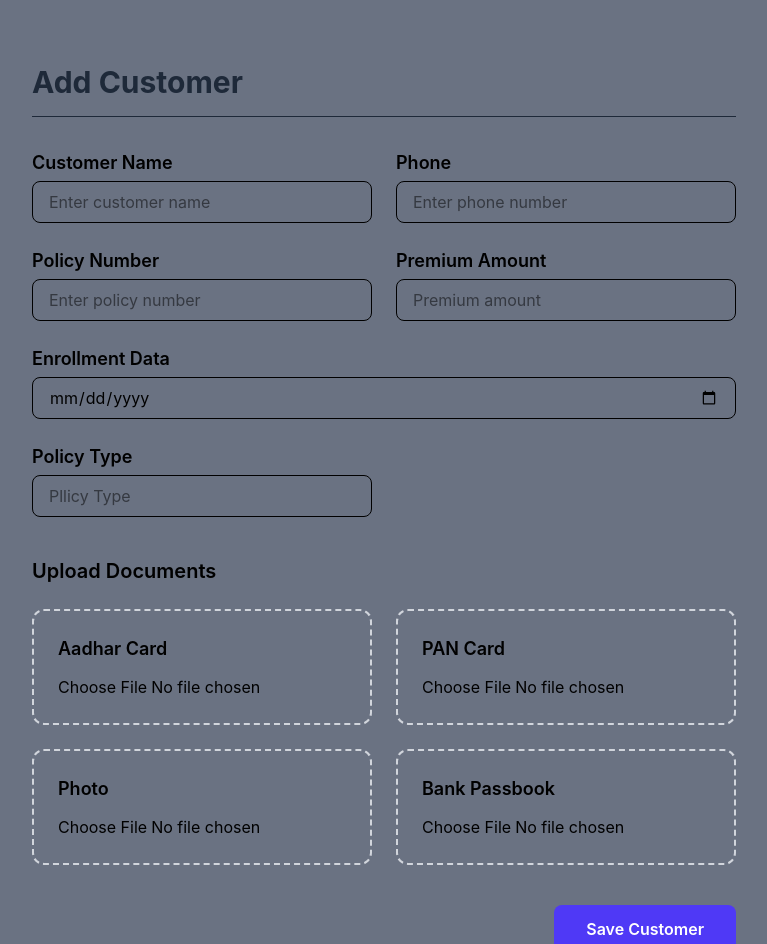
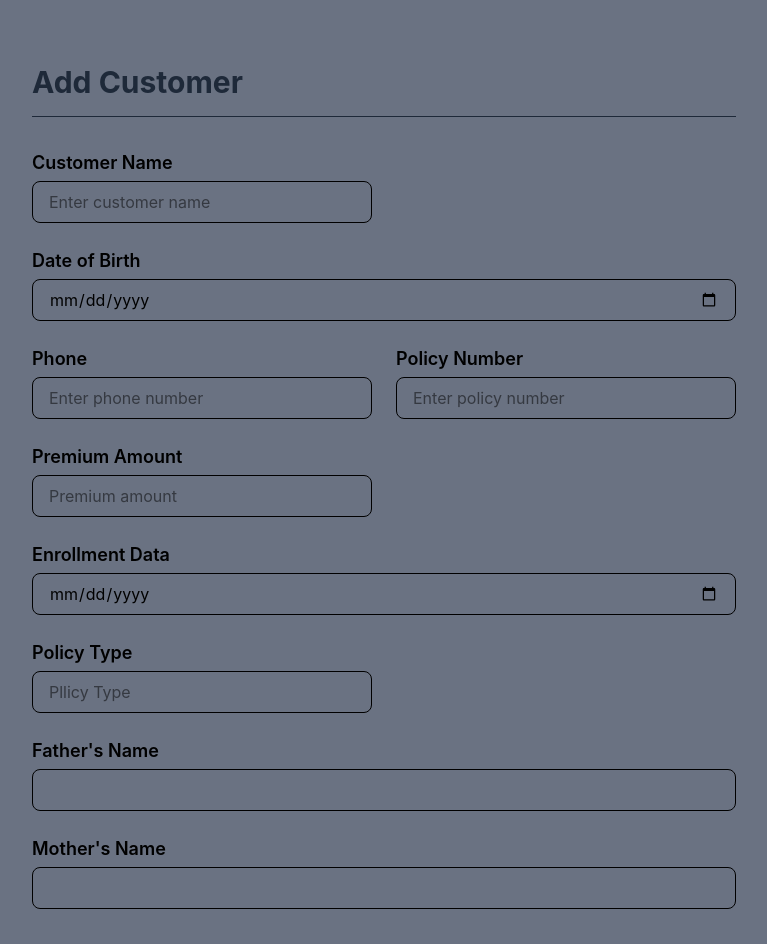
Before and after one commit to Aritra1523/Lic-DataBase, a React (Vite) app: page /add in a window 1280 px wide. Shown: the top 944 px of the page, without its empty margins (256-1023 px from the left). Built offline with nearby package versions, Linux system fonts and the light colour scheme; no server answers.

Commit message:
all updation is done

```diff
--- a/src/pages/AddCustomer.jsx
+++ b/src/pages/AddCustomer.jsx
@@ -1,4 +1,4 @@
-import { useState } from "react";
+import { use, useState } from "react";
 import { databases, DATABASE_ID, COLLECTION_ID } from "../appwrite/config";
 import { ID } from "appwrite";
 import FileUpload from "../components/FileUpload";
@@ -9,6 +9,9 @@ function AddCustomer() {
   const [policy, setPolicy] = useState("");
   const [premiumAmount, setPremiumAmount] = useState("");
   const [EnrollmentDate, setEnrollmentDate] = useState("");
+  const [dateOfBirth, setdateOfBirth] = useState("");
+  const [fatherName, setfatherName] = useState("");
+  const [motherName, setmotherName] = useState("");
   const [fileId, setFileId] = useState("");
   const [aadharFile, setAadharFile] = useState("");
   const [panFile, setPanFile] = useState("");
@@ -22,14 +25,17 @@ function AddCustomer() {
         fullName: name,
         phone: phone,
         policyNumber: policy,
-        document: fileId,
+        // document: fileId,
         premiumAmount: premiumAmount,
         EnrollmentDate: EnrollmentDate,
+        DateOfBirth: dateOfBirth,
+        FatherName: fatherName,
+        MotherName: motherName,
         aadhar: aadharFile,
         pan: panFile,
         photo: photoFile,
         bankPassbook: bankFile,
-        policyType:policyType
+        policyType: policyType,
       });
 
       alert("Customer Added");
@@ -38,6 +44,7 @@ function AddCustomer() {
       setPolicy("");
       setPremiumAmount("");
       setEnrollmentDate("");
+      setfatherName(""), setmotherName("");
       setAadharFile("");
       setPanFile("");
       setPhotoFile("");
@@ -69,7 +76,16 @@ function AddCustomer() {
               className="mt-1 w-full px-4 py-2 border rounded-lg focus:ring-1 focus:ring-black-500 focus:outline-none"
             />
           </div>
-
+          <div className="md:col-span-2">
+            <label className="text-lg font-semibold text-black-600">
+              Date of Birth
+            </label>
+            <input
+              type="date"
+              onChange={(e) => setdateOfBirth(e.target.value)}
+              className="mt-1 w-full px-4 py-2 border rounded-lg focus:ring-1 focus:ring-black-500 focus:outline-none"
+            />
+          </div>
           <div>
             <label className="text-lg font-semibold text-black-600">
               Phone
@@ -127,6 +143,28 @@ function AddCustomer() {
               className="mt-1 w-full px-4 py-2 border rounded-lg focus:ring-1 focus:ring-black-300 focus:outline-none"
             />
           </div>
+
+          <div className="md:col-span-2">
+            <label className="text-lg font-semibold text-black-600">
+              Father's Name
+            </label>
+            <input
+              type="text"
+              onChange={(e) => setfatherName(e.target.value)}
+              className="mt-1 w-full px-4 py-2 border rounded-lg focus:ring-1 focus:ring-black-500 focus:outline-none"
+            />
+          </div>
+
+          <div className="md:col-span-2">
+            <label className="text-lg font-semibold text-black-600">
+              Mother's Name
+            </label>
+            <input
+              type="text"
+              onChange={(e) => setmotherName(e.target.value)}
+              className="mt-1 w-full px-4 py-2 border rounded-lg focus:ring-1 focus:ring-black-500 focus:outline-none"
+            />
+          </div>
         </div>
 
         {/* Documents Section */}
--- a/src/pages/Customers.jsx
+++ b/src/pages/Customers.jsx
@@ -107,8 +107,12 @@ const totalPremium = customers.reduce(
           <tr className="text-gray-600 text-sm">
             <th className="p-4">Name</th>
             <th className="p-4">Phone</th>
-            <th className="p-4">Policy</th>
-            <th className="p-4">Premium</th>
+            <th className="p-4">Date of Birth</th>
+            <th className="p-4">Father Name</th>
+            <th className="p-4">Mother Name</th>
+            <th className="p-4">Policy Number</th>
+            <th className="p-4">Policy Type</th>
+            <th className="p-4">Premium Amount</th>
             <th className="p-4">Enrollment Date</th>
             <th className="p-4">Aadhar</th>
             <th className="p-4">PAN</th>
@@ -127,18 +131,29 @@ const totalPremium = customers.reduce(
             const bankURL = storage.getFileView(BUCKET_ID, c.bankPassbook);
 
             return (
-              <tr
-                key={c.$id}
-                className="border-b hover:bg-gray-50 transition"
-              >
+              <tr key={c.$id} className="border-b hover:bg-gray-50 transition">
+
 <td className="p-4 font-medium">{c.fullName}</td>
+
 <td className="p-4">{c.phone}</td>
+
+<td className="p-4">{c.DateOfBirth?.split("T")[0]}</td>
+
+<td className="p-4">{c.FatherName}</td>
+
+<td className="p-4">{c.MotherName}</td>
+
 <td className="p-4">{c.policyNumber}</td>
+
+<td className="p-4">{c.policyType}</td>
+
 <td className="p-4 text-green-600 font-semibold">
 ₹{c.premiumAmount}
 </td>
-                <td className="p-4">{c.EnrollmentDate}</td>
 
+<td className="p-4">
+{c.EnrollmentDate?.split("T")[0]}
+</td>
                 <td className="p-4">
                   <a
                     href={aadharURL}
```
Lines whose indentation alone changed are shown as unchanged.
